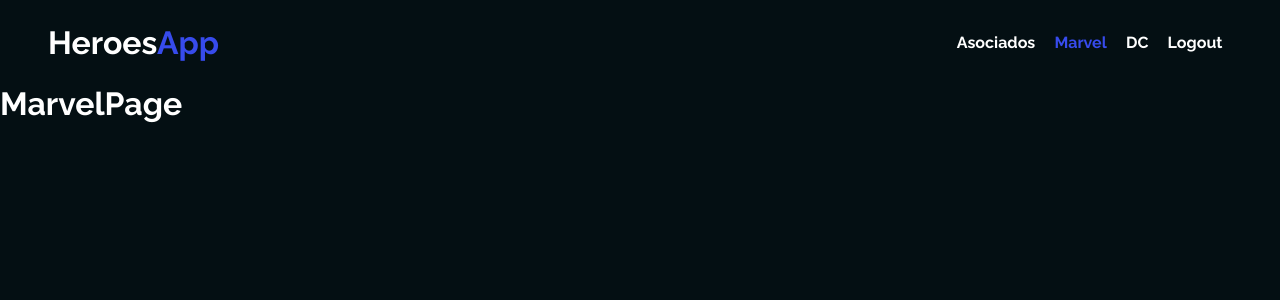
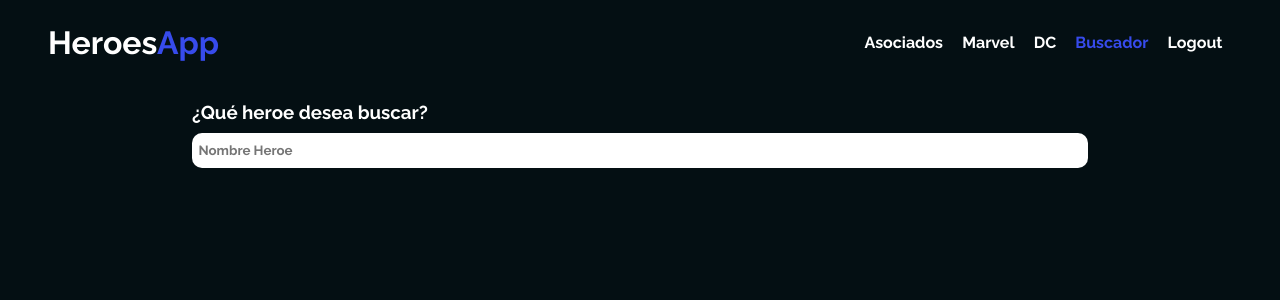
Before and after one commit to Deathlezz300/Heroes-App, a React (Vite) app: page /search in a window 1280 px wide. Before the commit this address led to /marvel. Shown: the top 300 px of the page. Built offline with nearby package versions, Linux system fonts and the light colour scheme.

Commit message:
New things

```diff
--- a/src/App.jsx
+++ b/src/App.jsx
@@ -1,6 +1,4 @@
 import React from 'react'
-import { Routes } from 'react-router-dom'
-import { Route } from 'react-router-dom'
 import { AppRouter } from './Router/AppRouter'
 
 export const App = () => {
--- a/src/Router/AppRouter.jsx
+++ b/src/Router/AppRouter.jsx
@@ -1,21 +1,15 @@
 import React from 'react'
 import { Navigate, Routes } from 'react-router-dom'
 import { Route } from 'react-router-dom'
-import { MarvelPage } from '../heroes/Pages/MarvelPage'
-import { DCPage } from '../heroes/Pages/DCPage'
 import { LoginPage } from '../Pages/LoginPage'
-import { NavBar } from '../heroes/Components/NavBar'
+import { HeroesRoutes } from '../heroes/Routes/HeroesRoutes'
 
 export const AppRouter = () => {
   return (
     <>
-
-        <NavBar/>
         <Routes>
-            <Route path='marvel' element={<MarvelPage/>}/>
-            <Route path='dc' element={<DCPage/>}/>
             <Route path='login' element={<LoginPage/>}/>
-            <Route path='/*' element={<Navigate to='/marvel'/>}/>
+            <Route path='/*' element={<HeroesRoutes/>}/>
         </Routes>
     </>
   )
--- /dev/null
+++ b/src/assets/styles/buscador.css
@@ -0,0 +1,25 @@
+.container-form{
+    width: 100%;
+    display: flex;
+    flex-direction: column;
+    justify-content: center;
+    align-items: center;
+    padding-top: 1rem;
+}
+
+.input-buscador{
+    width: 70%;
+    margin-top: .6rem;
+    height: 35px;
+    border: none;
+    border-radius: 10px;
+    padding-left: .4rem;
+    color: black;
+    font-weight: 700;
+    outline: none;
+}
+
+
+.container-form >h3{
+    width: 70%
+}
--- /dev/null
+++ b/src/heroes/Components/Buscador.jsx
@@ -0,0 +1,13 @@
+import React from 'react'
+import '../../assets/styles/buscador.css'
+
+export const Buscador = () => {
+  return (
+    <>
+        <form className='container-form'>
+            <h3>¿Qué heroe desea buscar?</h3>
+            <input type="text" placeholder='Nombre Heroe' required className='input-buscador' />
+        </form>
+    </>
+  )
+}
--- /dev/null
+++ b/src/heroes/Components/Hero.jsx
@@ -0,0 +1,9 @@
+import React from 'react'
+
+export const Hero = () => {
+  return (
+    <>
+        <h1>HeroItem</h1>
+    </>
+  )
+}
--- a/src/heroes/Components/NavBar.jsx
+++ b/src/heroes/Components/NavBar.jsx
@@ -11,6 +11,7 @@ export const NavBar = () => {
                 <NavLink className={({isActive})=>`item-list ${isActive ? 'active':''}`} to=''>Asociados</NavLink>
                 <NavLink className={({isActive})=>`item-list ${isActive ? 'active':''}`} to='/marvel'>Marvel</NavLink>
                 <NavLink className={({isActive})=>`item-list ${isActive ? 'active':''}`} to='/dc'>DC</NavLink>
+                <NavLink className={({isActive})=>`item-list ${isActive ? 'active':''}`} to='/search'>Buscador</NavLink>
                 <NavLink className={({isActive})=>`item-list ${isActive ? 'active':''}`} to=''>Logout</NavLink>
             </ul>
         </header>
--- /dev/null
+++ b/src/heroes/Routes/HeroesRoutes.jsx
@@ -0,0 +1,24 @@
+import React from 'react'
+import { Routes } from 'react-router-dom'
+import { Route } from 'react-router-dom'
+import { NavBar } from '../Components/NavBar'
+import { MarvelPage } from '../Pages/MarvelPage'
+import { DCPage } from '../Pages/DCPage'
+import { Navigate } from 'react-router-dom'
+import { Buscador } from '../Components/Buscador'
+import { Hero } from '../Components/Hero'
+
+export const HeroesRoutes = () => {
+  return (
+    <>
+        <NavBar/>
+        <Routes>
+            <Route path='marvel' element={<MarvelPage/>}/>
+            <Route path='dc' element={<DCPage/>}/>
+            <Route path='search' element={<Buscador/>}/>
+            <Route path='hero' element={<Hero/>}/>
+            <Route path='/*' element={<Navigate to='/marvel'/>}/>
+        </Routes>
+    </>
+  )
+}
```
